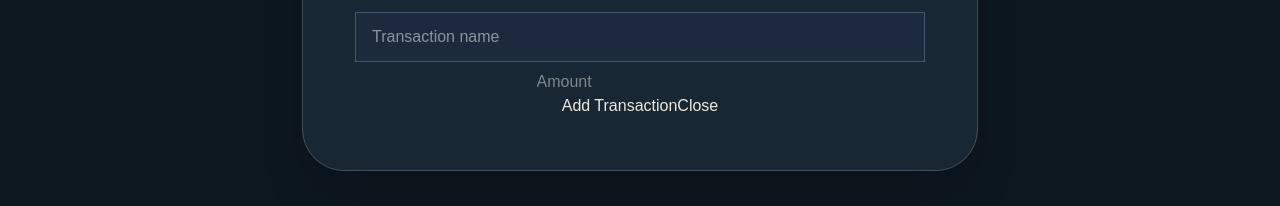
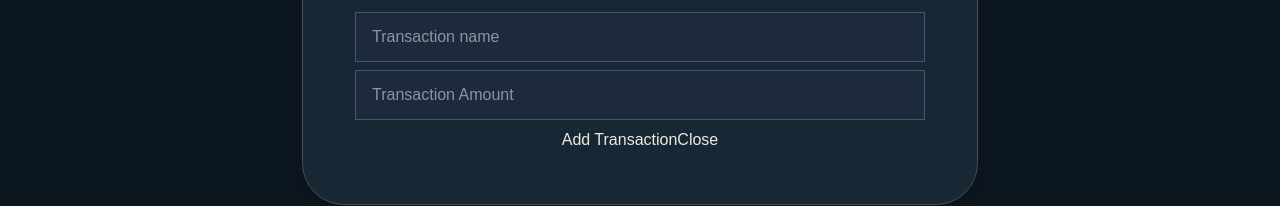
Before and after one commit to EricMoreland/Chrema_Phase_2, a React (Vite) app: page / in a window 1280 px wide. Both pictures are taken after a click on the button "+ ADD TRANSACTION". Shown: the part 501-707 px from the top of the page. Built offline with nearby package versions, Linux system fonts and the light colour scheme; no server answers; a web font is replaced by a local one.

Commit message:
style transactions input fields

```diff
--- a/src/components/TransactionForm.jsx
+++ b/src/components/TransactionForm.jsx
@@ -65,9 +65,10 @@ function TransactionForm({
 
                 <input
                     type='number'
-                    placeholder='Amount'
+                    placeholder='Transaction Amount'
                     value={newAmount}
                     onChange={(event) => setNewAmount(event.target.value)}
+                    className="mb-2 w-full rounded-x1 border border-slate-600 bg-slate-800 px-4 py-3 text-white outline-none"
                 />
             </div>
             <div>
```
